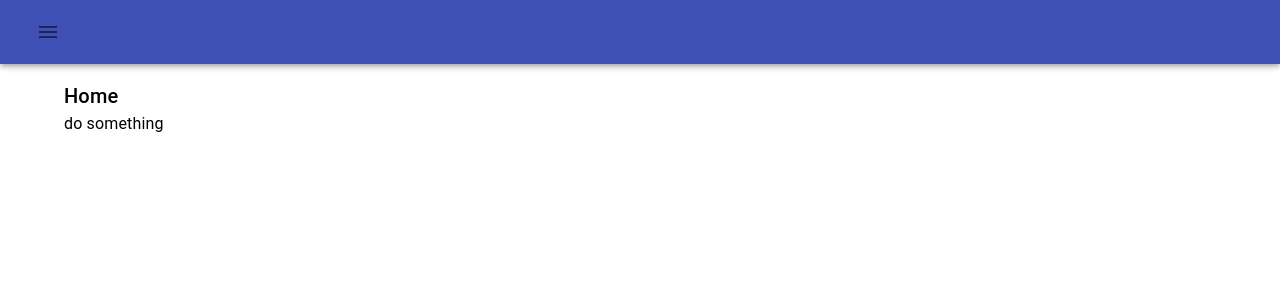
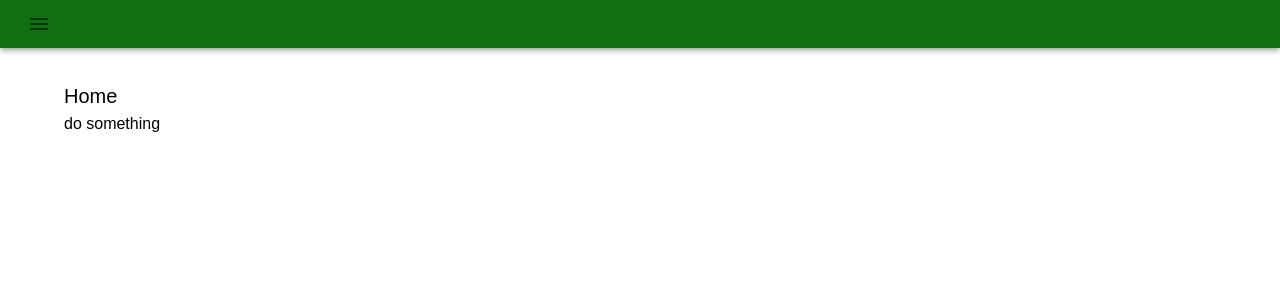
Before and after one commit to milligramme/react-app-playground, a React (Create React App) app: page / in a window 1280 px wide. Shown: the top 300 px of the page. Built offline with nearby package versions, Linux system fonts and the light colour scheme.

Commit message:
Update to customize theme

```diff
--- /dev/null
+++ b/src/MuiThemeOptions.ts
@@ -0,0 +1,66 @@
+import { ThemeOptions } from "@material-ui/core/styles/createTheme";
+
+const muiThemeOptions: ThemeOptions = {
+  overrides: {},
+  props: {
+    MuiButton: {
+      size: "small",
+      disableRipple: true
+    },
+    MuiFilledInput: {
+      margin: "dense"
+    },
+    MuiFormControl: {
+      margin: "dense"
+    },
+    MuiFormHelperText: {
+      margin: "dense"
+    },
+    MuiIconButton: {
+      size: "small",
+      disableRipple: true
+    },
+    MuiInputBase: {
+      margin: "dense"
+    },
+    MuiInputLabel: {
+      margin: "dense"
+    },
+    MuiListItem: {
+      dense: true
+    },
+    MuiOutlinedInput: {
+      margin: "dense"
+    },
+    MuiFab: {
+      size: "small"
+    },
+    MuiTable: {
+      size: "small"
+    },
+    MuiTextField: {
+      margin: "dense"
+    },
+    MuiToolbar: {
+      variant: "dense"
+    }
+  },
+  palette: {
+    primary: { main: "hsl(120, 75%, 25%)" },
+    secondary: { main: "hsl(45, 75%, 25%)" },
+    error: { main: "hsl(360, 50%, 50%)" },
+    warning: { main: "hsl(30, 100%, 50%)" },
+    info: { main: "hsl(200, 100%, 50%)" },
+    success: { main: "hsl(135, 100%, 50%)" },
+    text: {
+      primary: "hsla(0, 0%, 0%, 0.87)",
+      secondary: "hsla(0, 0%, 0%, 0.54)",
+      disabled: "hsla(0, 0%, 0%, 0.38)"
+    }
+  },
+  typography: {
+    fontFamily: ["sans-serif"].join(",")
+  }
+};
+
+export default muiThemeOptions;
--- a/src/index.tsx
+++ b/src/index.tsx
@@ -1,12 +1,20 @@
 import React from "react";
 import ReactDOM from "react-dom";
+
+import { MuiThemeProvider, createTheme } from "@material-ui/core/styles";
+
 import "./index.css";
 import App from "./App";
 import reportWebVitals from "./reportWebVitals";
+import muiThemeOptions from "./MuiThemeOptions";
+
+const theme = createTheme(muiThemeOptions);
 
 ReactDOM.render(
   <React.StrictMode>
-    <App />
+    <MuiThemeProvider theme={theme}>
+      <App />
+    </MuiThemeProvider>
   </React.StrictMode>,
   document.getElementById("root")
 );
```
